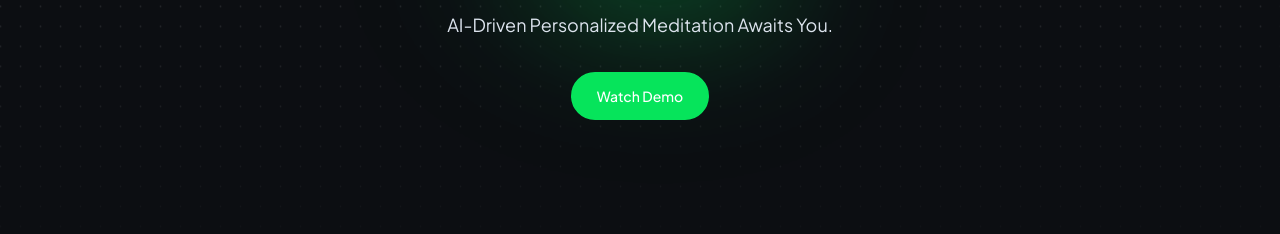
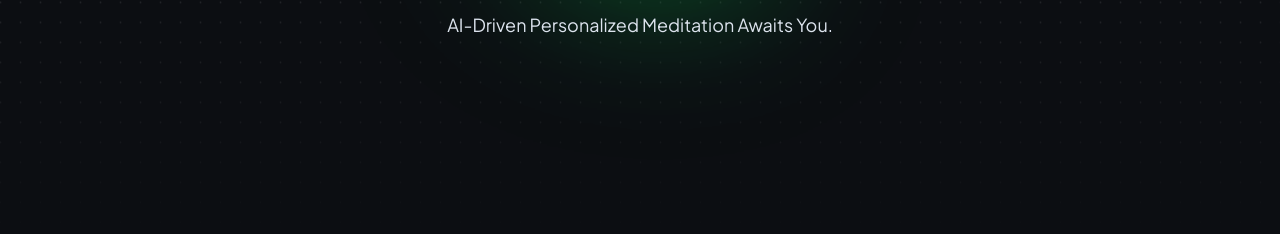
Before and after one commit to Kasaihyo/Zenyou, a plain HTML site: page index.html in a window 1280 px wide. Shown: the part 411-645 px from the top of the page. Drawn offline with nearby package versions, Linux system fonts and the light colour scheme; some packages are replaced by stand-ins of ours; a script that the page names is missing; files whose address does not match are found by name.

Commit message:
comment watch video button

```diff
--- a/index.html
+++ b/index.html
@@ -72,10 +72,10 @@
                                 </h1>
                                 <p class="lead px-md-8 px-lg-6 px-xxl-12 mb-4 mb-lg-5">AI-Driven Personalized Meditation Awaits You.</p>
 
-                                <ul class="btn-list btn-list-inline">
+<!--                                 <ul class="btn-list btn-list-inline">
                                     <li><a href="javascript:;" id="watch-demo" class="btn btn-primary btn-lg rounded-pill"><span>Watch Demo</span></a></li>
 
-                                </ul>
+                                </ul> -->
                                  <br>
                                 <br>
                                 <br>
```
